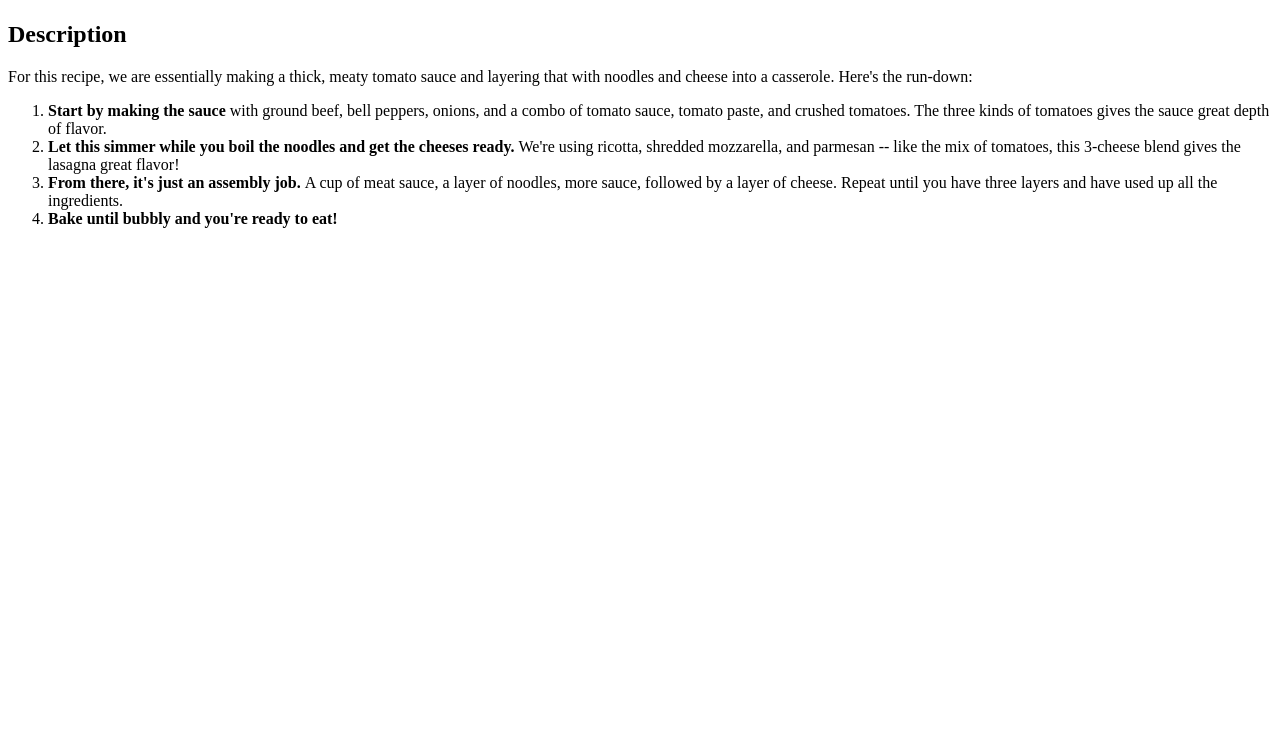
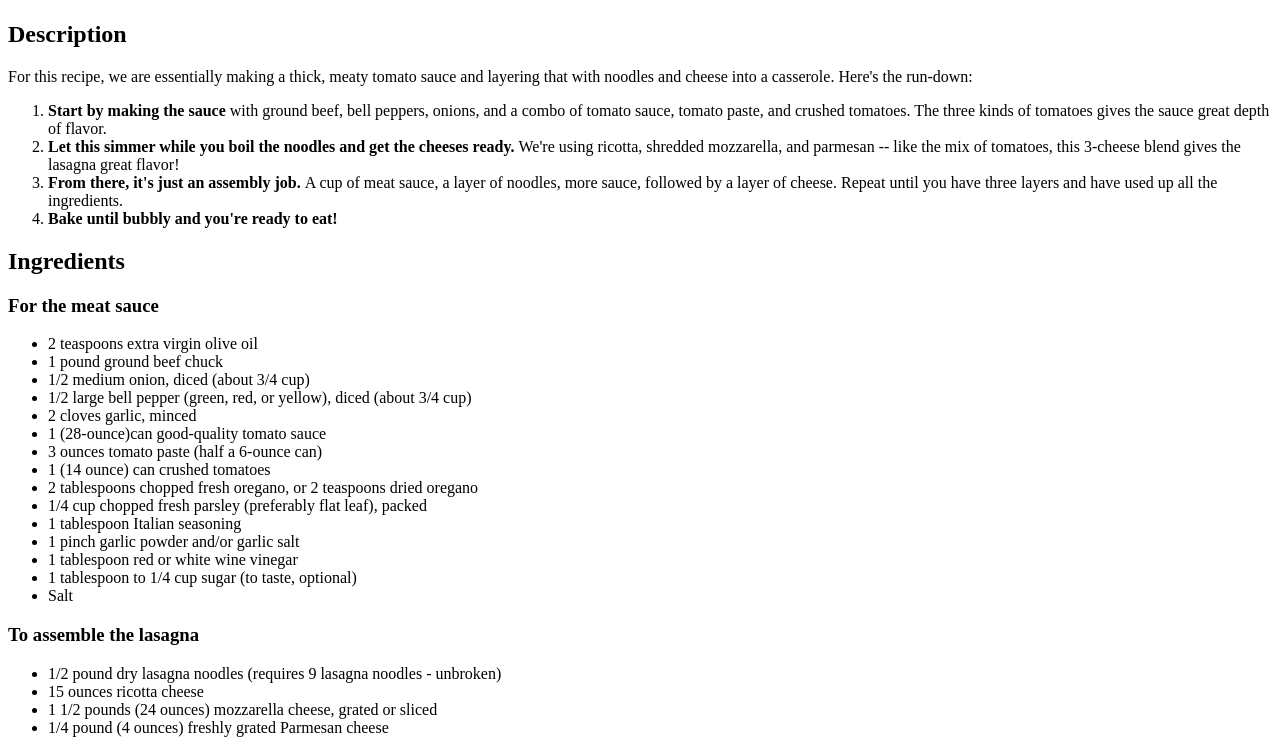
Before and after one commit to itsHackinTime/odin-recipes, a plain HTML site: page recipes/lasagna.html in a window 1280 px wide. Shown: the part 383-1136 px from the top of the page. Before the commit the page ends 800 px from the top, so only its background shows below. Drawn offline with Linux system fonts and the light colour scheme.

Commit message:
add ingredients list

```diff
--- a/recipes/lasagna.html
+++ b/recipes/lasagna.html
@@ -52,5 +52,37 @@
             </strong>
         </li>
     </ol>
+
+    <h2>Ingredients</h2>
+
+    <h3>For the meat sauce</h3>
+
+    <ul>
+        <li>2 teaspoons extra virgin olive oil</li>
+        <li>1 pound ground beef chuck</li>
+        <li>1/2 medium onion, diced (about 3/4 cup)</li>
+        <li>1/2 large bell pepper (green, red, or yellow), diced (about 3/4 cup)</li>
+        <li>2 cloves garlic, minced</li>
+        <li>1 (28-ounce)can good-quality tomato sauce</li>
+        <li>3 ounces tomato paste (half a 6-ounce can)</li>
+        <li>1 (14 ounce) can crushed tomatoes</li>
+        <li>2 tablespoons chopped fresh oregano, or 2 teaspoons dried oregano</li>
+        <li>1/4 cup chopped fresh parsley (preferably flat leaf), packed</li>
+        <li>1 tablespoon Italian seasoning</li>
+        <li>1 pinch garlic powder and/or garlic salt</li>
+        <li>1 tablespoon red or white wine vinegar</li>
+        <li>1 tablespoon to 1/4 cup sugar (to taste, optional)</li>
+        <li>Salt</li>
+    </ul>
+
+    <h3>To assemble the lasagna</h3>
+
+    <ul>
+        <li>1/2 pound dry lasagna noodles (requires 9 lasagna noodles - unbroken)</li>
+        <li>15 ounces ricotta cheese</li>
+        <li>1 1/2 pounds (24 ounces) mozzarella cheese, grated or sliced</li>
+        <li>1/4 pound (4 ounces) freshly grated Parmesan cheese</li>
+    </ul>
+
 </body>
 </html>
```
